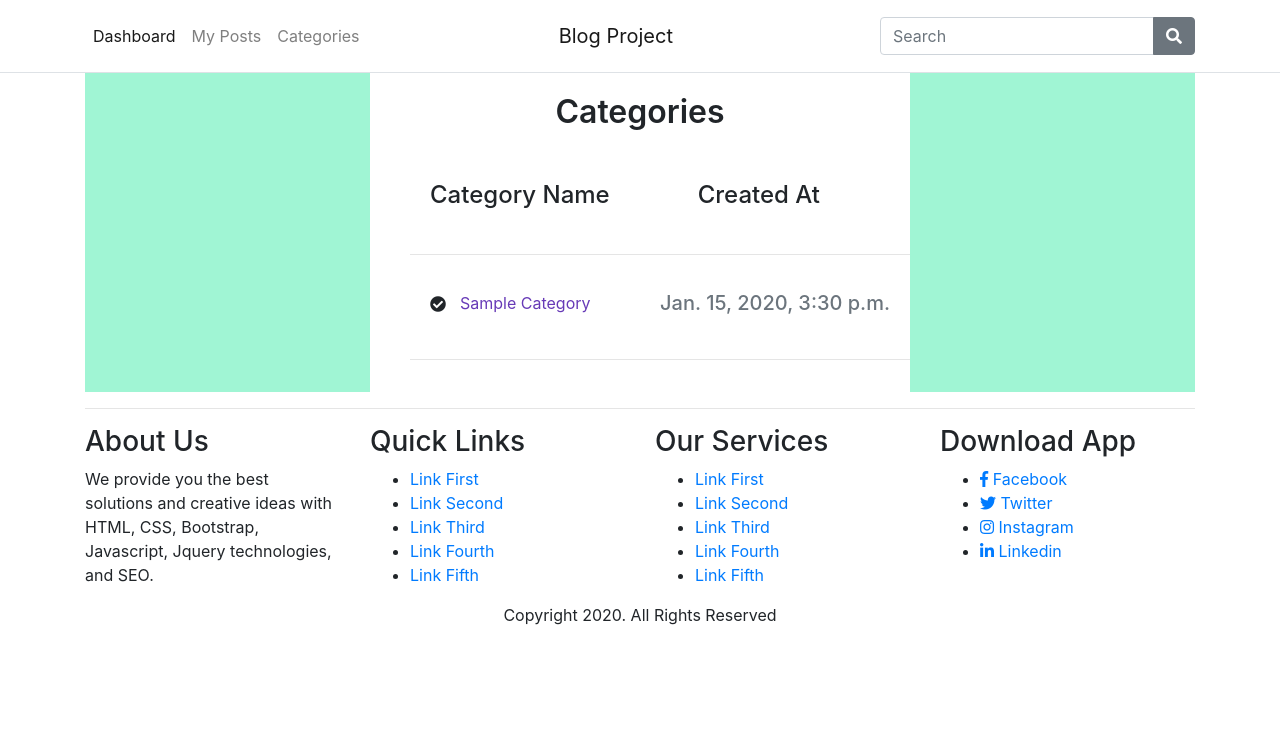
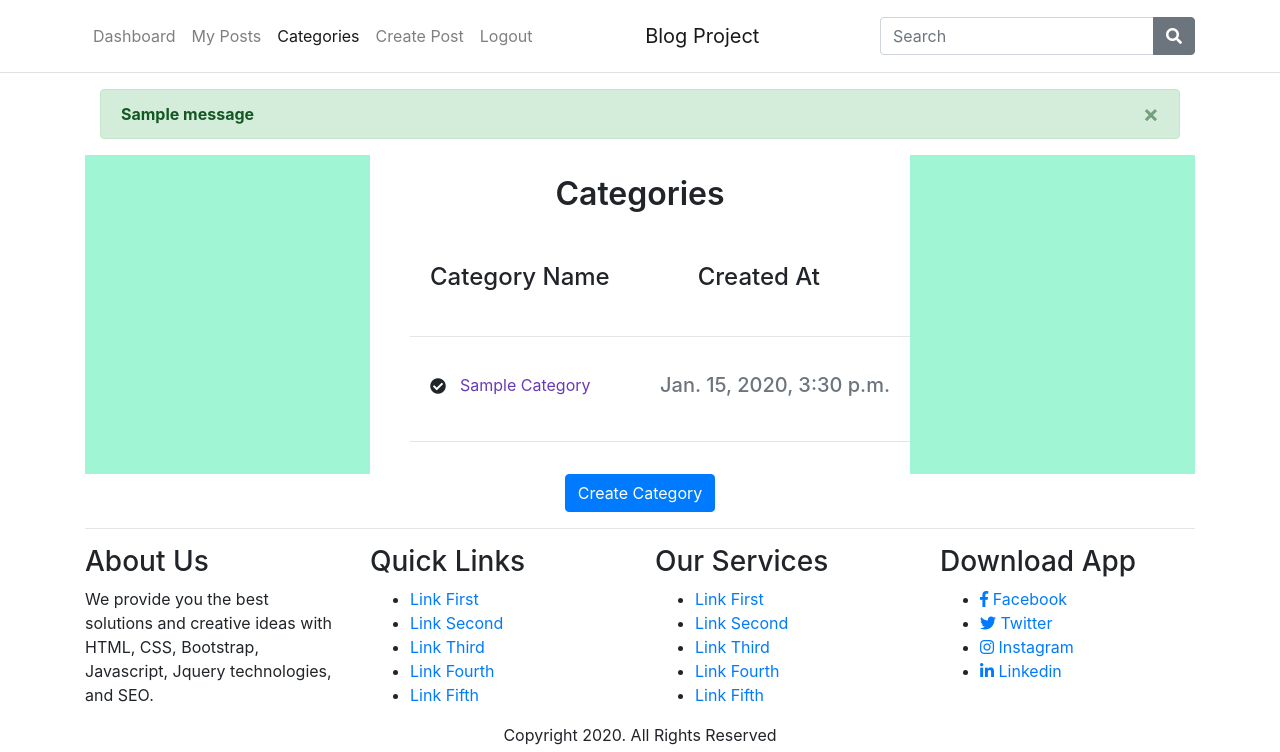
Before and after one commit to chiragdayaramani/djangoproject2, a Django app: page /posts/listcategories/ in a window 1280 px wide. Shown: the top 752 px of the page. Run offline with Django 3.2, Linux system fonts and the light colour scheme; a user stored in the database is signed in; tables that the repository leaves empty hold one stand-in row (values such as "Sample post"); one stand-in notice (Sample message) is shown; some libraries are stand-ins or nearby versions; some web fonts are replaced.

Commit message:
navbar active messages

```diff
--- a/config/urls.py
+++ b/config/urls.py
@@ -21,7 +21,10 @@ from django.urls.conf import include
 from django.conf import settings
 from django.conf.urls.static import static
 
+from posts import views as posts_views
+
 urlpatterns = [
+    path('',posts_views.index),
     path('admin/', admin.site.urls),
     path('tinymce/', include('tinymce.urls')),
     path('posts/',include('posts.urls')),
--- a/posts/templates/base.html
+++ b/posts/templates/base.html
@@ -23,7 +23,7 @@
 
 {% include 'includes/navbar.html' %}
 <div class="container">
-
+  {% include 'includes/messages.html' %}
   {% block 'body' %}
   {% endblock 'body' %}
 </div>
--- a/posts/templates/createcategory.html
+++ b/posts/templates/createcategory.html
@@ -3,7 +3,7 @@
 {% load crispy_forms_tags %}
 
 {% block 'body' %}
-<form class="container" action="" method="post">
+<form class="container" action="{% url 'createcategory' %}" method="post">
     <h2 class="text-center">Create Category</h2>
     <hr>
     {% csrf_token %}
--- /dev/null
+++ b/posts/templates/includes/messages.html
@@ -0,0 +1,16 @@
+{% if messages %}
+    <div class="container mt-3">
+        {% for message in messages %}
+            {% if message.tags == 'error' %}
+                <div class="alert alert-danger alert-dismissible">
+            {% elif message.tags == 'debug' %}
+                <div class="alert alert-secondary alert-dismissible">
+            {% else %}
+                <div class="alert alert-{{message.tags}} alert-dismissible">
+            {% endif %}
+                <a href="#" class="close" data-dismiss="alert"aria-label="close">&times;</a>
+                <strong>{{message}}</strong>
+                </div>
+        {%endfor %}
+    </div>
+{% endif %}
--- a/posts/templates/includes/navbar.html
+++ b/posts/templates/includes/navbar.html
@@ -1,19 +1,53 @@
   <!-- NAVBAR -->
+  {% load helper_tags %}
   <div class="pb-3 pt-3 border-bottom">
     <div class="container">
       <nav class="nav navbar-expand-sm navbar-light justify-content-between">
         <ul class="navbar-nav">
+          {% if tab == 'dashboard' %}
             <li class="nav-item">
               <a class="nav-link active" href="{% url 'posts' %}">Dashboard</a>
             </li>
+            {% else %}
+            <li class="nav-item">
+              <a class="nav-link" href="{% url 'posts' %}">Dashboard</a>
+            </li>
+            {% endif %}
+          {% if user.is_authenticated %}
+            {% if tab == 'my_posts' %}
+              <li class="nav-item">
+                <a class="nav-link active" href="{% url 'my_posts' %}">My Posts</a>
+              </li>
+            {% else %}
               <li class="nav-item">
                 <a class="nav-link" href="{% url 'my_posts' %}">My Posts</a>
               </li>
+            {% endif %}
+          {% endif %}
+            {% if tab == 'categories' %}
+              <li class="nav-item">
+                <a class="nav-link active" href="{% url 'listcategories' %}">Categories</a>
+              </li>
+            {% else %}
+              <li class="nav-item">
+                <a class="nav-link " href="{% url 'listcategories' %}">Categories</a>
+              </li>
+            {% endif %}
+          {% if user.is_authenticated %}
+              <li class="nav-item">
+                <a class="nav-link {{ tab|active:'create' }}" href="{% url 'create' %}">Create Post</a>
+              </li>
+          {% endif %}
+          {% if user.is_authenticated %}
+            <li class="nav-item">
+              <a class="nav-link" href="{% url 'logout' %}">Logout</a>
+            </li>
+          {% else %}
+            <li class="nav-item">
+              <a class="nav-link active" href="{% url 'login' %}">Login</a>
+            </li>
+          {% endif %}
 
-          <!-- Dropdown -->
-          <li class="nav-item">
-            <a class="nav-link" href="{% url 'listcategories' %}">Categories</a>
-          </li>
         </ul>
         <div class="d-flex align-items-center">
           <a class="navbar-brand" href="{% url 'posts' %}">Blog Project</a>
--- a/posts/templates/includes/pagination.html
+++ b/posts/templates/includes/pagination.html
@@ -1,3 +1,4 @@
+{% load helper_tags %}
 {% if is_paginated %}
     <!-- Pagination -->
     <nav>
@@ -16,7 +17,7 @@
             </li>
         {% endif %}
         {% for page in page_obj.paginator.page_range %}
-          <li class="page-item mx-1">
+          <li class="page-item {{ page|active:page_obj.number }} mx-1">
             <a class="page-link rounded-circle" href="?page={{ page }}&search={{search}}">{{ page }}</a>
           </li>
         {% endfor %}
--- a/posts/templates/listcategories.html
+++ b/posts/templates/listcategories.html
@@ -1,6 +1,6 @@
 {% extends 'base.html' %}
 {% load static %}
-
+{% load crispy_forms_tags %}
 
 {% block 'body' %}
 
@@ -44,5 +44,9 @@
         </div>
     </div>
 </div>
-
+{% if user.is_authenticated %}
+<div class="text-center">
+    <a class="btn btn-primary" href="{% url 'createcategory' %}">Create Category</a>
+</div>
+{% endif %}
     {% endblock 'body' %}
--- /dev/null
+++ b/posts/templatetags/helper_tags.py
@@ -0,0 +1,10 @@
+from django import template
+
+register = template.Library()
+
+@register.filter
+def active(value,arg):
+    if value==arg:
+        return 'active'
+    else:
+        return ''
--- a/posts/views.py
+++ b/posts/views.py
@@ -10,6 +10,7 @@ from django.core.paginator import Paginator
 import datetime
 
 from django.db.models import Q
+from django.contrib import messages
 # Create your views here.
 
 
@@ -30,7 +31,8 @@ def index(request):
 
     context={
         'latest_posts':latest_posts,
-        'trending_posts':trending_posts
+        'trending_posts':trending_posts,
+        'tab':'dashboard',
     }
 
     return render(request,'index.html',context)
@@ -44,29 +46,33 @@ def create(request):
         if form.is_valid():
             form.instance.author=request.user
             post = form.save()
+            messages.success(request,f"{post.title} post created successfully")
             return redirect("post",slug=post.slug)
         # return HttpResponse(post.title)
+        messages.error(request,f"Error while creating post")
     else:
         form = PostForm()
 
     context = {
         'form': form,
+        'tab':'create',
     }
     return render(request, 'create.html', context)
 
 @login_required
 def createcategory(request):
+    form = CategoryForm(request.POST)
+    if request.method == 'POST':
+        form.instance.author=request.user
+        form.save()
 
-    if request.method == 'POST':
-        form = CategoryForm(request.POST)
-        post = form.save()
-        return HttpResponse(post.name)
+        return redirect("listcategories")
     else:
         form = CategoryForm()
-        context = {
-            'form': form,
-        }
-        return render(request, 'createcategory.html', context)
+    context = {
+        'form': form,
+    }
+    return render(request, 'createcategory.html', context)
 
 @login_required
 def update(request,slug):
@@ -81,8 +87,9 @@ def update(request,slug):
         if form.is_valid():
             # form.instance.author=request.user
             post = form.save()
+            messages.success(request,f"{post.title} post updated successfully")
             return redirect('post',slug=post.slug)
-
+        messages.error(request,f"Error while updating post")
     else:
         form = PostForm(instance=post)
 
@@ -105,15 +112,18 @@ def my_posts(request):
     context={
         'is_paginated':is_paginated,
         'page_obj':page_obj,
+        'tab':'my_posts',
     }
 
     return render(request,'posts.html',context)
 
-@login_required
+
 def search(request):
 
     search = request.GET.get("search", "")
     posts = Post.query.filter(Q(title__icontains=search) | Q(content__icontains=search))
+    if not posts:
+        messages.info(request,f"No posts found for {search}")
     paginator = Paginator(posts, 2)
     is_paginated = paginator.num_pages > 1
     page = request.GET.get("page", 1)
@@ -128,23 +138,27 @@ def search(request):
     return render(request, "posts.html", context)
 
 
-@login_required
+
 def listcategories(request):
 
     categories=Category.objects.all()
+    print(categories)
     context={
-        'categories':categories
+        'categories':categories,
+        'tab':'categories',
     }
     return render(request,'listcategories.html',context)
 
-@login_required
+
 def category_posts(request,slug):
     category=get_object_or_404(Category,slug=slug)
-    # print(category)
+    print(category)
     category_id=category.id
     posts=Post.objects.filter(category_id=category_id)
+    print(posts)
     context={
         'posts':posts,
+        'page_obj':posts,
         'cat':slugify(category.name)
     }
 
@@ -160,6 +174,7 @@ def delete(request):
 
         post.deleted_at=datetime.datetime.now()
         post.save()
+        messages.success(request,f"{post.title} moved to trash")
         return redirect("my_posts")
 
     else:
@@ -189,6 +204,7 @@ def restore(request,slug):
 
         post.deleted_at=None
         post.save()
+        messages.success(request,f"{post.title} restore successfully")
         return redirect('my_posts')
     else:
         raise BadRequest()
@@ -200,6 +216,7 @@ def permanent_delete(request):
         if request.user!=post.author:
             raise PermissionDenied()
         post.delete()
+        messages.success(request,f"{post.title} deleted permanently")
         return redirect('my_posts')
     else:
         raise BadRequest()
--- a/users/templates/logout.html
+++ b/users/templates/logout.html
@@ -5,6 +5,9 @@
 {% block 'body' %}
 <div class="container">
     <h1>You are logged out</h1>
+    <a class="btn btn-primary" href=" {%url 'login'%}">
+        Login
+    </a>
 </div>
 
 {% endblock 'body' %}
--- a/users/urls.py
+++ b/users/urls.py
@@ -1,9 +1,10 @@
+from users.views import logout
 from django.contrib import auth
 from django.contrib.auth import views as auth_views
 from django.urls import path
-
+from . import views as user_views
 
 urlpatterns = [
     path("login/",auth_views.LoginView.as_view(template_name='login.html'),name='login'),
-    path("logout/",auth_views.LoginView.as_view(template_name='logout.html'),name='logout')
+    path("logout/",user_views.logout,name='logout')
 ]
--- a/users/views.py
+++ b/users/views.py
@@ -1,3 +1,8 @@
+from django.http.response import HttpResponseRedirect
 from django.shortcuts import render
 
 # Create your views here.
+def logout(request):
+        response = HttpResponseRedirect('../login')
+        response.delete_cookie('sessionid')
+        return response
```
Also changed, not shown: 1 other file. Lines whose indentation alone changed are shown as unchanged.
